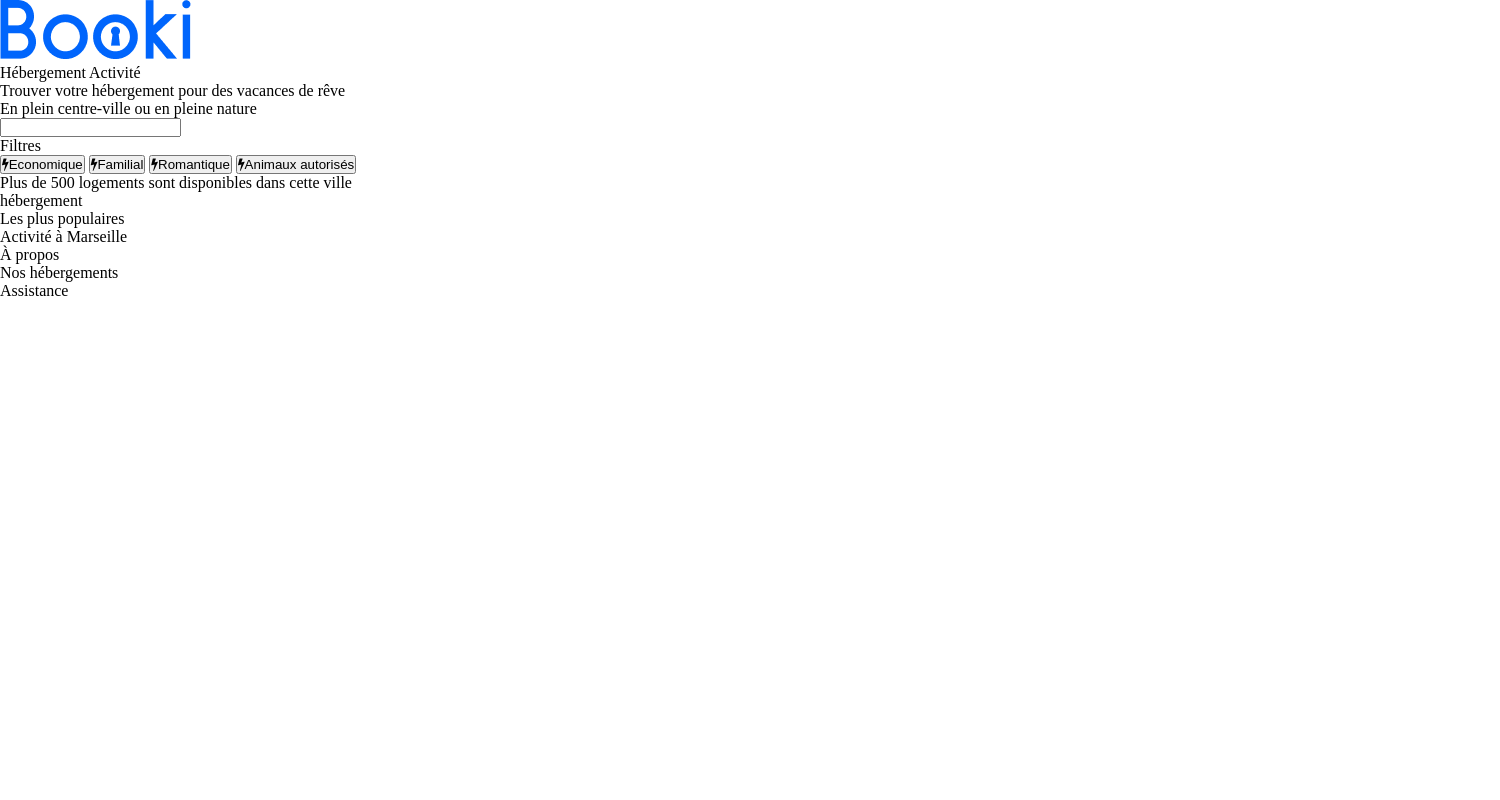
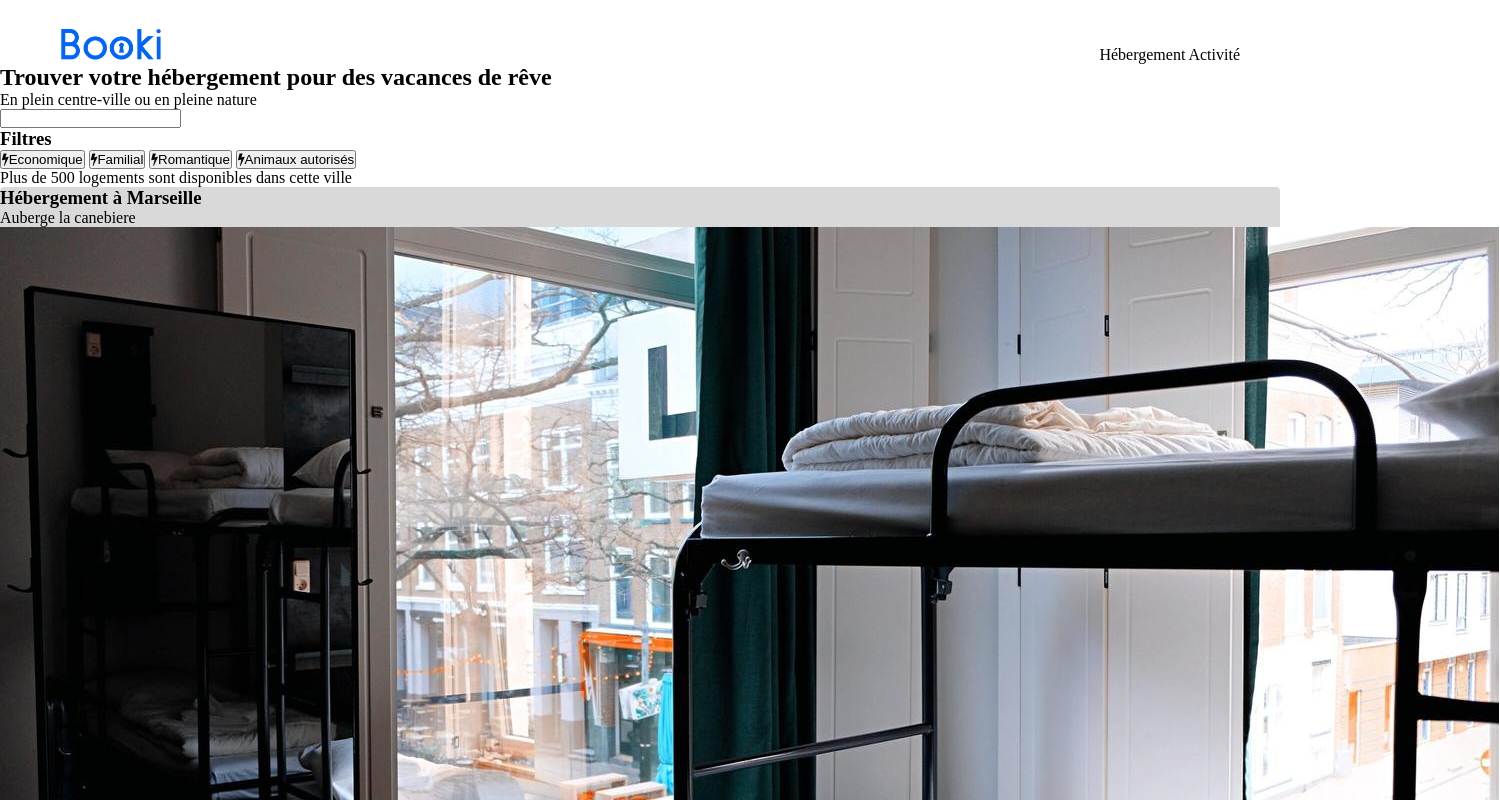
Before and after one commit to YanisGitHubCours/P2-DAJR, a plain HTML site: page index.html in a window 1280 px wide. Shown: the top 800 px of the page, 1500 px wide, since content can reach past the window. Drawn offline with Linux system fonts and the light colour scheme.

Commit message:
implementation du css en cours, structure HTML finit, des modifs peuvent etre apportés

```diff
--- a/CSS/style.css
+++ b/CSS/style.css
@@ -4,3 +4,57 @@
     padding: 0;
     box-sizing: border-box;
 }
+
+.header-nav {
+    display: flex;
+    flex-direction: row;
+    justify-content: space-between;
+    align-items: flex-end;
+}
+
+.header-nav img {
+
+    min-width: 100px;
+    width: 8%;
+    margin-left: 61px;
+    margin-top: 29px;
+}
+
+.header-nav nav a:hover {
+    color: #0065fc;
+    display: flex;
+    flex-flow: row wrap;
+    justify-content: flex-end;
+}
+
+.header-nav nav {
+    margin-right: 40px;
+
+}
+
+.hebergement {
+    display: flex;
+    flex-wrap: wrap;
+    order: 3;
+    background-color: #D9D9D9;
+    border-radius: 4px;
+
+}
+
+.activity{
+    display: flex;
+
+    flex-flow: row wrap;
+
+    justify-content: space-around;
+
+}
+
+.section-footer{
+    display: flex;
+    justify-content: center;
+}
+
+.section-footer div {
+    background: #D9D9D9;
+}
--- a/index.html
+++ b/index.html
@@ -20,11 +20,11 @@
     </header>
     <main>
         <section>
-            <p>Trouver votre hébergement pour des vacances de rêve</p>
+            <h1>Trouver votre hébergement pour des vacances de rêve</h1>
             <p>En plein centre-ville ou en pleine nature</p>
             <input type="text" id="search" name="rechercher">
             <nav>
-                <p>Filtres</p>
+                <h1>Filtres</h1>
                 <button><i class="fa fa-bolt"></i>Economique</button>
                 <button><i class="fa fa-bolt"></i>Familial</button>
                 <button><i class="fa fa-bolt"></i>Romantique</button>
@@ -33,27 +33,46 @@
             <p>Plus de 500 logements sont disponibles dans cette ville</p>
         </section>
         <section id="hebergement-populaire">
-            <div>
-                <p>hébergement</p>
-            </div>
+            <section class="hebergement">
+                <h1>Hébergement à Marseille</h1>
+                <a>Auberge la canebiere<img src="images/hebergements/3_medium/marcus-loke-WQJvWU_HZFo-unsplash.jpg"></a>
+                <a>Hôtel du Port<img src="images/hebergements/3_medium/fred-kleber-gTbaxaVLvsg-unsplash.jpg"></a>
+                <a>Hôtel Les mouettes<img src="images/hebergements/3_medium/reisetopia-B8WIgxA_PFU-unsplash.jpg"></a>
+                <a>Hôtel de la mer<img src="images/hebergements/3_medium/annie-spratt-Eg1qcIitAuA-unsplash.jpg"></a>
+                <a>Auberge Le Panier<img src="images/hebergements/3_medium/nicate-lee-kT-ZyaiwBe0-unsplash.jpg"></a>
+                <a>Hôtel Chez Amina<img src="images/hebergements/3_medium/febrian-zakaria-M6S1WvfW68A-unsplash.jpg"></a>
+            </section>
             <article>
-                <p>Les plus populaires</p>
+                <h1>Les plus populaires</h1>
+                <a><img src="images/hebergements/4_small/emile-guillemot-Bj_rcSC5XfE-unsplash.jpg">Hôtel Le soleil du matin</a>
+                <a><img src="images/hebergements/4_small/aw-creative-VGs8z60yT2c-unsplash.jpg">Chambres d’hôtes Au cœur de l’eau</a>
+                <a><img src="images/hebergements/4_small/febrian-zakaria-sjvU0THccQA-unsplash.jpg">Hôtel Bleu et Blanc</a>
             </article>
         </section>
-        <section>
+        <section class="activity">
             <p>Activité à Marseille</p>
+            <a><img src="images/activites/4_small/reno-laithienne-QUgJhdY5Fyk-unsplash.jpg">Vieux-Port</a>
+            <a><img src="images/activites/4_small/paul-hermann-QFTrLdQIRhI-unsplash.jpg">Fort de Pomègues</a>
+            <a><img src="images/activites/4_small/kilyan-sockalingum-NR8-cBCN3aI-unsplash.jpg">Parc national des Calanques</a>
+            <a><img src="images/activites/4_small/florian-wehde-xW9e8gdotxI-unsplash.jpg">Notre-Dame-de-la-Garde</a>
         </section>
     </main>
     <footer>
-        <section>
+        <section class="section-footer">
             <div>
-                <p>À propos</p>
+                <h1>À propos</h1>
+                <p>Fonctionnement du site</p>
+                <p>Conditions générales </p>
+                <p>Données et confidentialité</p>
             </div>
             <div>
-                <p>Nos hébergements</p>
+                <h1>Nos hébergements</h1>
+                <p>Charte qualité</p>
+                <p>Proposer votre hôtel</p>
             </div>
             <div>
-                <p>Assistance</p>
+                <h1>Assistance</h1>
+                <p>Centre d’aide</p>
             </div>
         </section>
     </footer>
```
